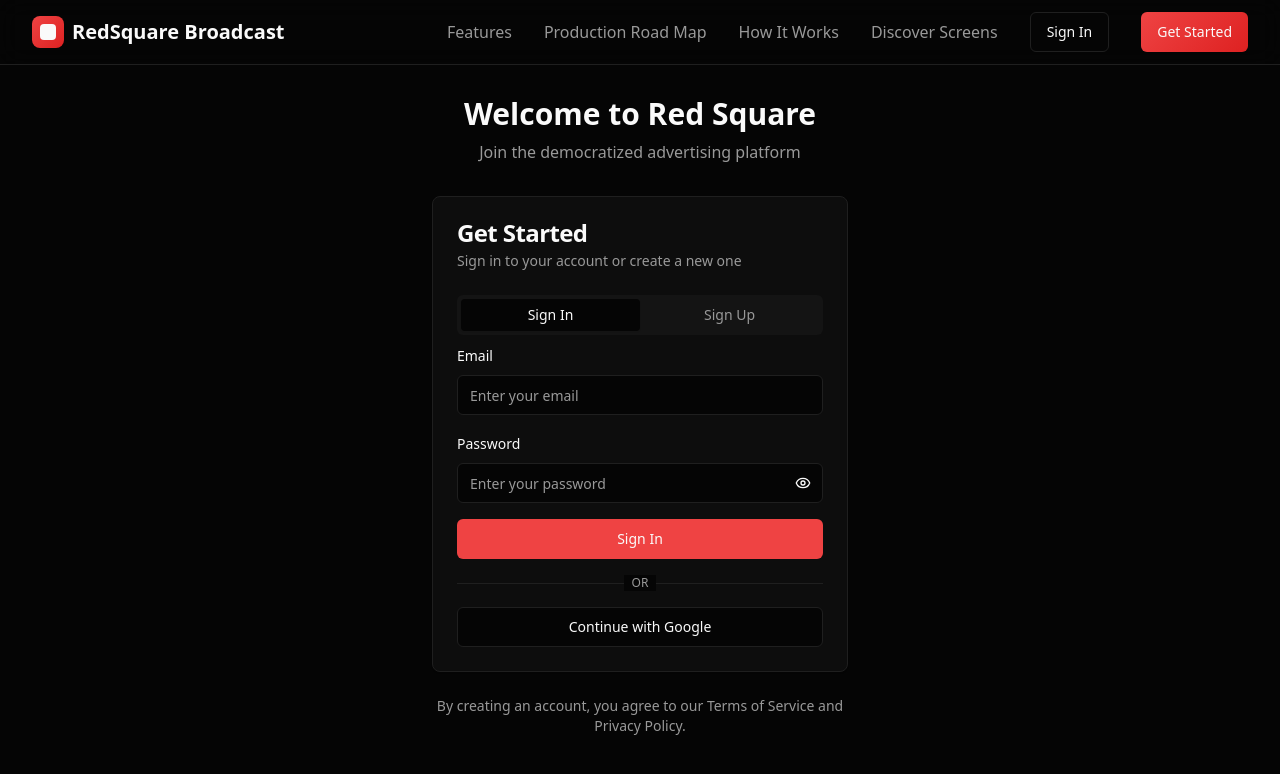
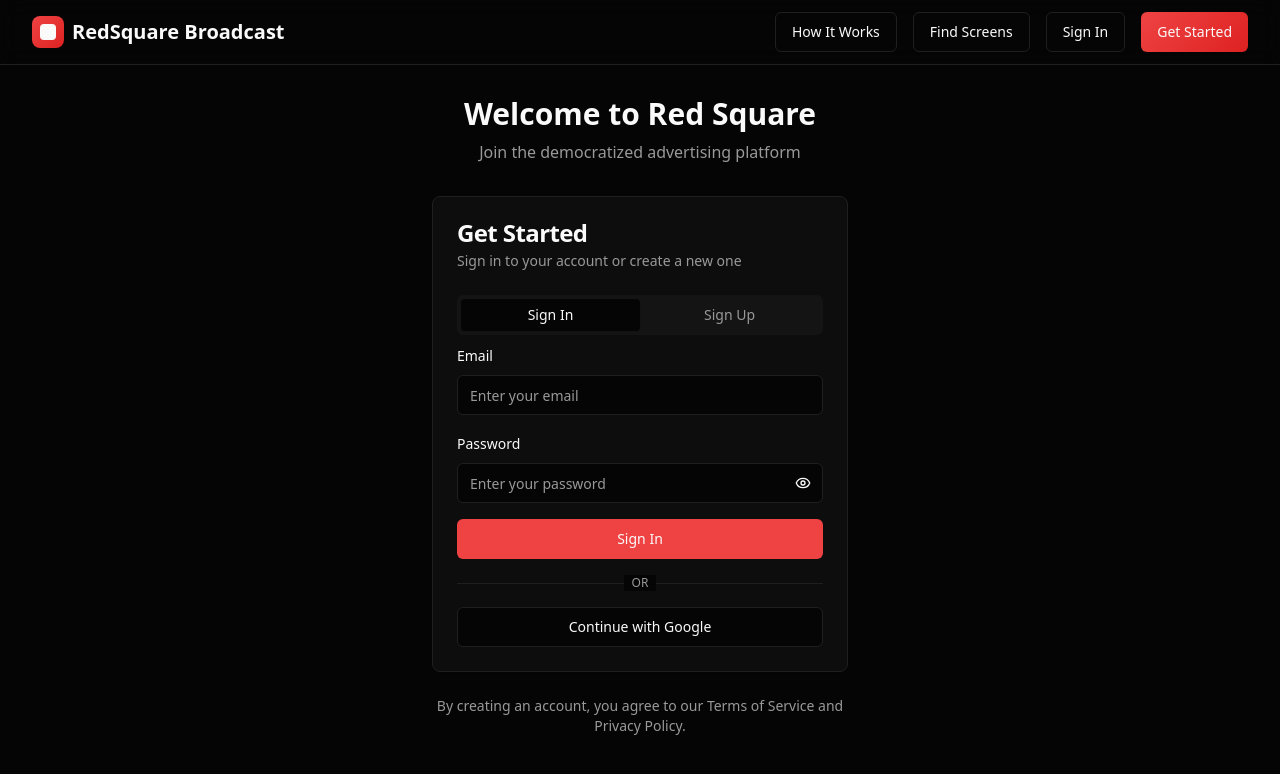
Before and after one commit to cmarinek/red-square-broadcast, a React (Vite) app: page /auth in a window 1280 px wide. Shown: the top 774 px of the page. Built offline with nearby package versions, Linux system fonts and the light colour scheme.

Commit message:
Refactor navigation links
Remove redundant links from the navigation bar, prioritizing those styled as buttons.

```diff
--- a/src/components/Navigation.tsx
+++ b/src/components/Navigation.tsx
@@ -24,19 +24,7 @@ export const Navigation = () => {
           </div>
 
           {/* Desktop Navigation */}
-          <div className="hidden md:flex items-center space-x-8">
-            <a href="#features" className="text-muted-foreground hover:text-foreground transition-colors">
-              Features
-            </a>
-            <a href="/production-plan" className="text-muted-foreground hover:text-foreground transition-colors">
-              Production Road Map
-            </a>
-            <a href="/how-it-works" className="text-muted-foreground hover:text-foreground transition-colors">
-              How It Works
-            </a>
-            <a href="/discover" className="text-muted-foreground hover:text-foreground transition-colors">
-              Discover Screens
-            </a>
+          <div className="hidden md:flex items-center space-x-4">
             {user ? (
               <>
                 <Button variant="outline" asChild>
@@ -68,6 +56,12 @@ export const Navigation = () => {
             ) : (
               <>
                 <Button variant="outline" asChild>
+                  <a href="/how-it-works">How It Works</a>
+                </Button>
+                <Button variant="outline" asChild>
+                  <a href="/discover">Find Screens</a>
+                </Button>
+                <Button variant="outline" asChild>
                   <a href="/auth">Sign In</a>
                 </Button>
                 <Button className="bg-gradient-primary hover:shadow-[var(--shadow-red)] transition-all duration-300" asChild>
@@ -87,36 +81,40 @@ export const Navigation = () => {
 
         {/* Mobile Navigation */}
         {isMenuOpen && <div className="md:hidden pb-4">
-            <div className="flex flex-col space-y-4">
-              <a href="#features" className="text-muted-foreground hover:text-foreground transition-colors">
-                Features
-              </a>
-              <a href="#how-it-works" className="text-muted-foreground hover:text-foreground transition-colors">
-                How It Works
-              </a>
-              <a href="/how-it-works" className="text-muted-foreground hover:text-foreground transition-colors">
-                How It Works (Detailed)
-              </a>
-              <a href="/discover" className="text-muted-foreground hover:text-foreground transition-colors">
-                Discover Screens
-              </a>
-              <div className="flex flex-col space-y-2 pt-4">
+            <div className="flex flex-col space-y-3">
               {user ? (
-                  <Button onClick={signOut} variant="outline">
+                <>
+                  <Button variant="outline" asChild className="w-full justify-start">
+                    <a href="/discover">Find Screens</a>
+                  </Button>
+                  <Button variant="outline" asChild className="w-full justify-start">
+                    <a href="/dashboard">My Screens</a>
+                  </Button>
+                  <Button variant="outline" asChild className="w-full justify-start">
+                    <a href="/device-setup">Device Setup</a>
+                  </Button>
+                  <Button onClick={signOut} variant="outline" className="w-full justify-start">
+                    <LogOut className="w-4 h-4 mr-2" />
                     Sign Out
                   </Button>
+                </>
               ) : (
                 <>
-                    <Button variant="outline" asChild>
+                  <Button variant="outline" asChild className="w-full justify-start">
+                    <a href="/how-it-works">How It Works</a>
+                  </Button>
+                  <Button variant="outline" asChild className="w-full justify-start">
+                    <a href="/discover">Find Screens</a>
+                  </Button>
+                  <Button variant="outline" asChild className="w-full justify-start">
                     <a href="/auth">Sign In</a>
                   </Button>
-                    <Button className="bg-gradient-primary" asChild>
+                  <Button className="bg-gradient-primary w-full justify-start" asChild>
                     <a href="/auth">Get Started</a>
                   </Button>
                 </>
               )}
             </div>
-            </div>
           </div>}
       </div>
     </nav>;
```
Lines whose indentation alone changed are shown as unchanged.
